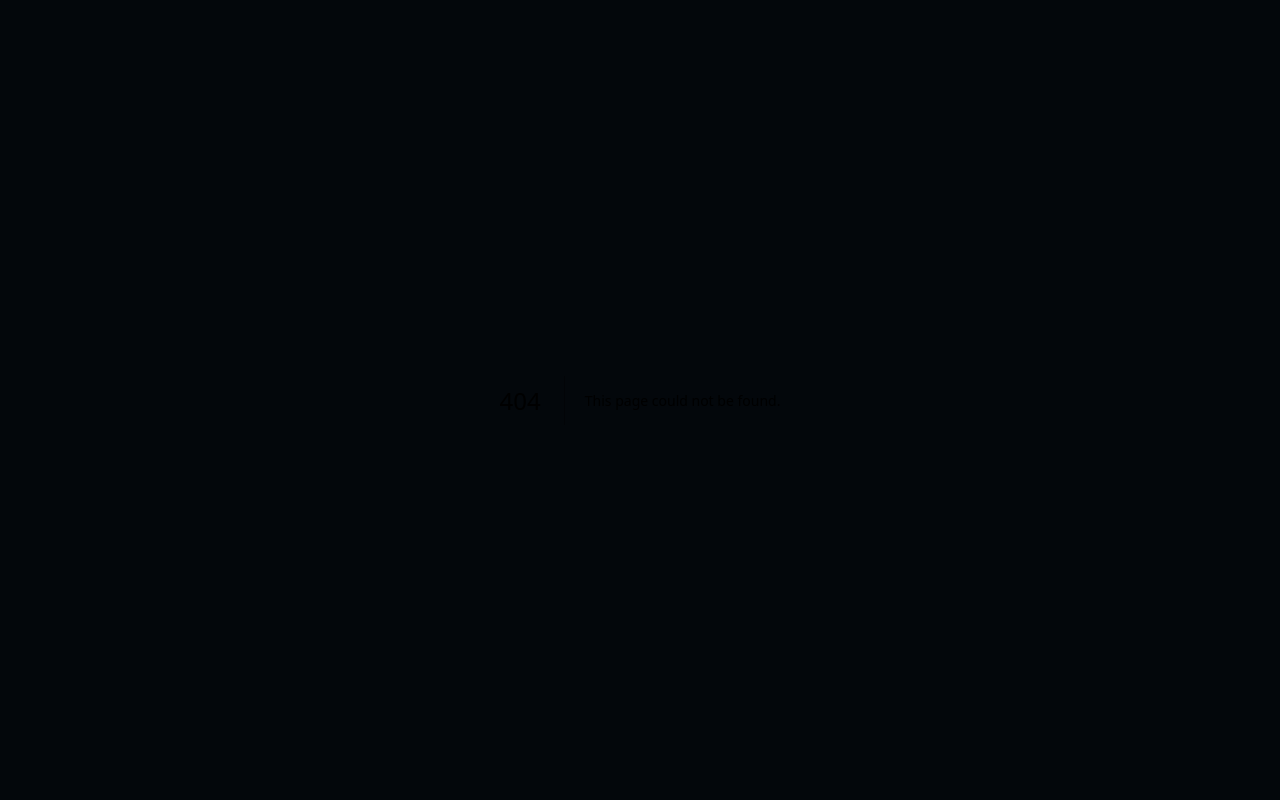
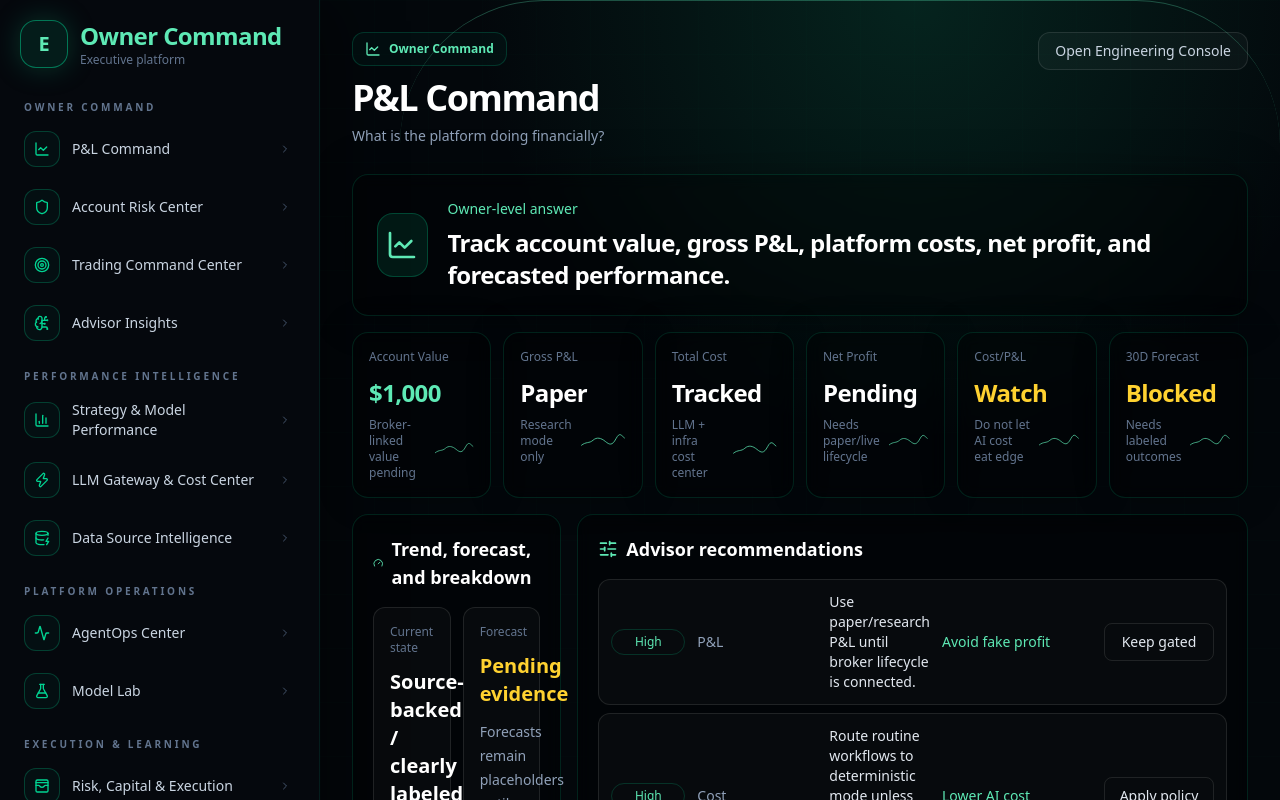
Before and after one commit to ndvictor/EdgeSenseAI, a Next.js app in the folder frontend/: page /owner/1 in a window 1280 px wide. Before the commit this address had no page. Shown: the top 800 px of the page. Built offline with nearby package versions, Linux system fonts and the light colour scheme.

Commit message:
feat: add owner executive subpages

```diff
--- /dev/null
+++ b/frontend/src/app/owner/[section]/page.tsx
@@ -0,0 +1,7 @@
+"use client";
+
+import { getOwnerPageConfig, OwnerPageTemplate } from "@/components/OwnerPlatformShell";
+
+export default function OwnerExecutiveSubpage({ params }: { params: { section: string } }) {
+  return <OwnerPageTemplate page={getOwnerPageConfig(params.section)} />;
+}
```
